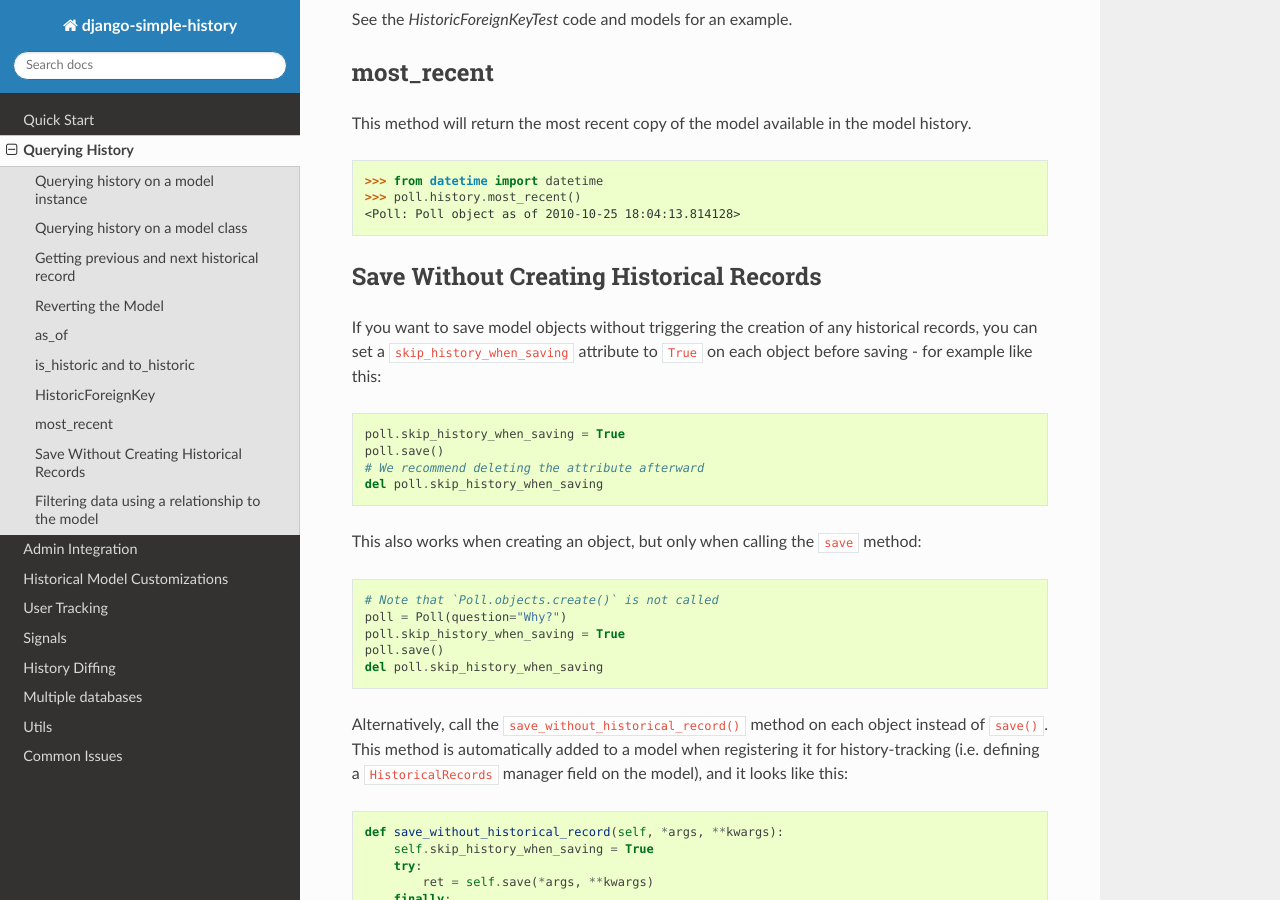
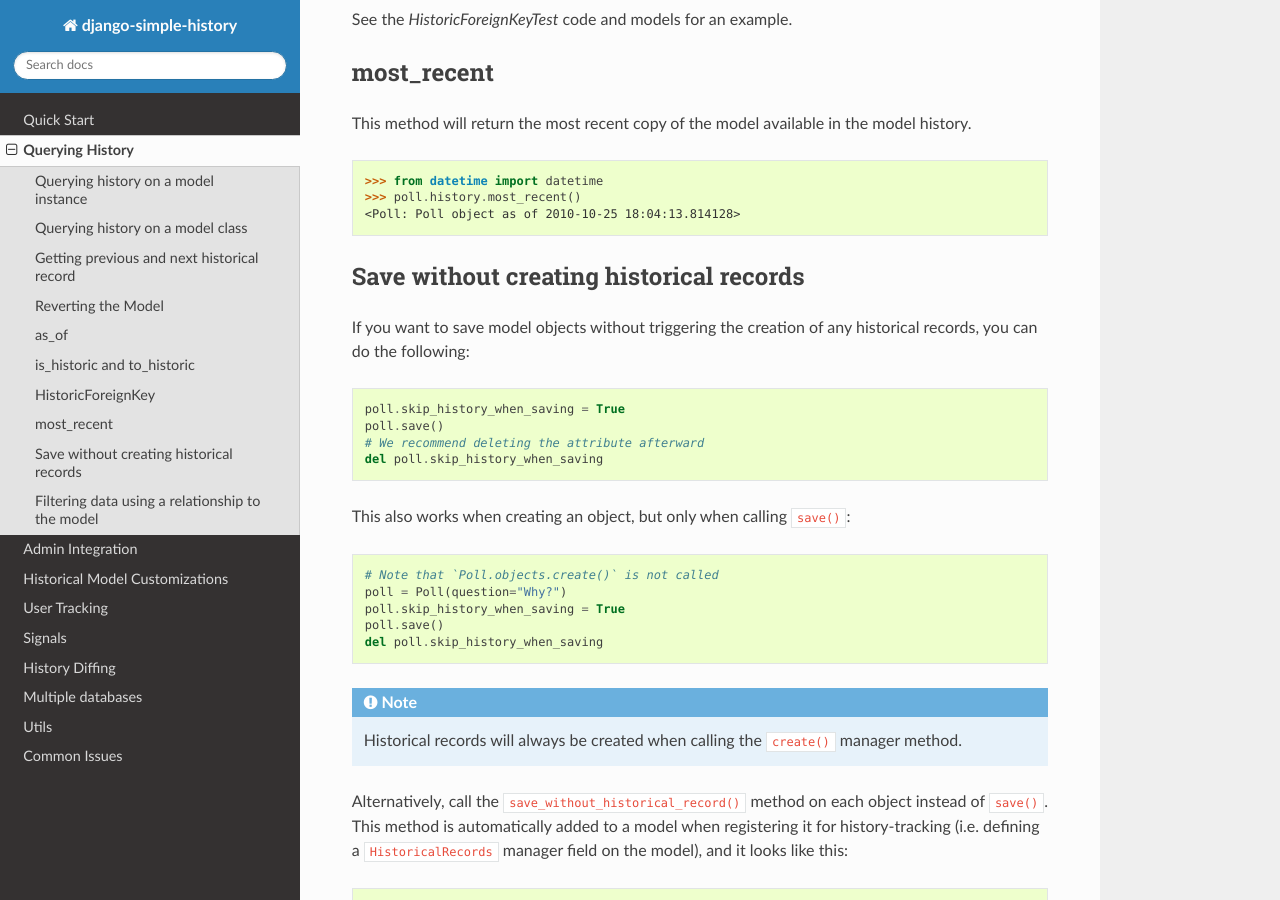
Before and after one commit to jazzband/django-simple-history, a Sphinx documentation site: the page built from docs/querying_history.rst, in a window 1280 px wide and 900 px high, scrolled down 3111 px. Built offline with Sphinx 7.4.7 and the Read the Docs theme 2.0.0, drawn with Linux system fonts in a browser that asks for light colours.

Commit message:
More docs suggestions from code review

```diff
--- a/docs/querying_history.rst
+++ b/docs/querying_history.rst
@@ -175,12 +175,11 @@
     <Poll: Poll object as of 2010-10-25 18:04:13.814128>
 
 
-Save Without Creating Historical Records
+Save without creating historical records
 ----------------------------------------
 
 If you want to save model objects without triggering the creation of any historical
-records, you can set a ``skip_history_when_saving`` attribute to ``True``
-on each object before saving - for example like this:
+records, you can do the following:
 
 .. code-block:: python
 
@@ -198,6 +197,9 @@
     poll.skip_history_when_saving = True
     poll.save()
     del poll.skip_history_when_saving
+
+.. note::
+    Historical records will always be created when calling the ``create()`` manager method.
 
 Alternatively, call the ``save_without_historical_record()`` method on each object
 instead of ``save()``.
```
Also changed, not shown: other parts of docs/querying_history.rst (+1 -1 lines), 1 other file.
